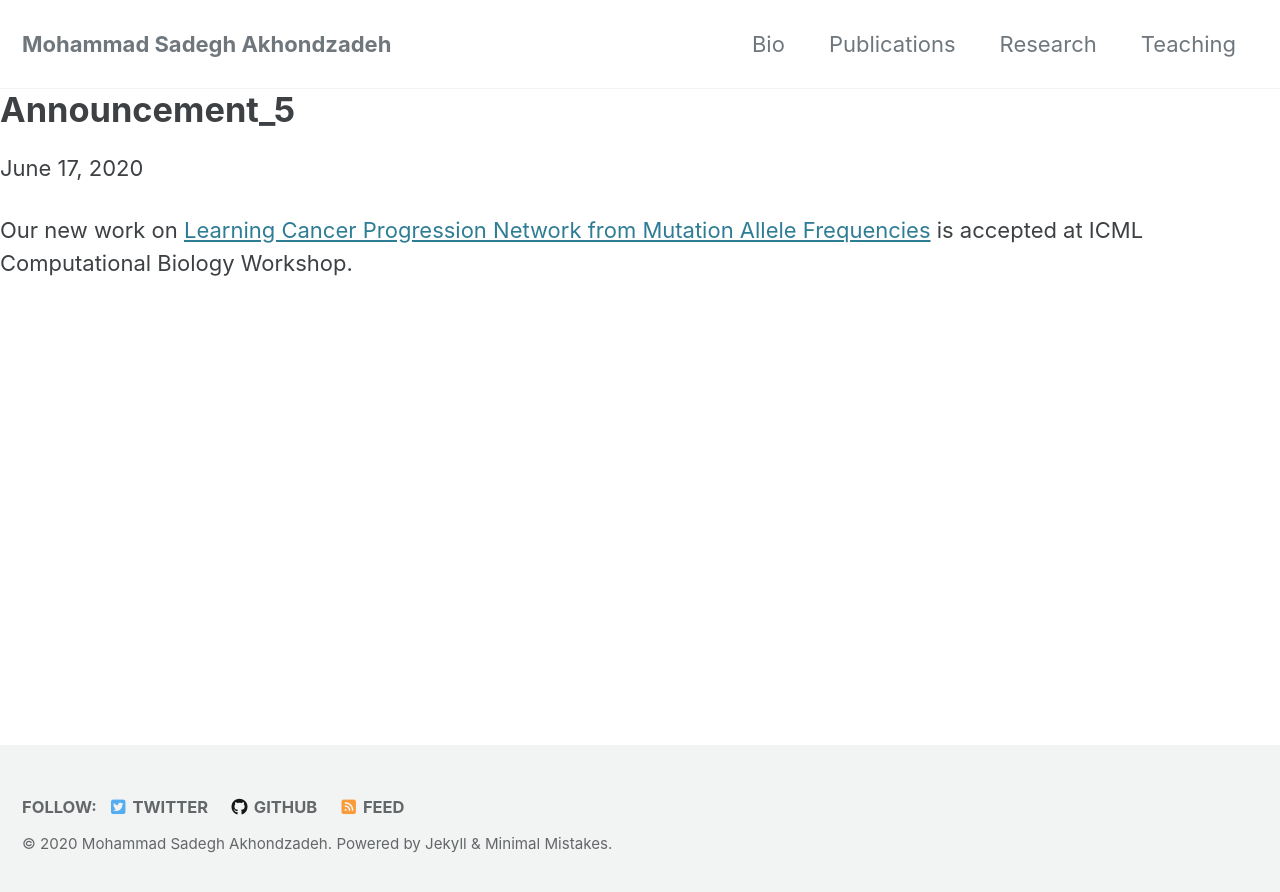
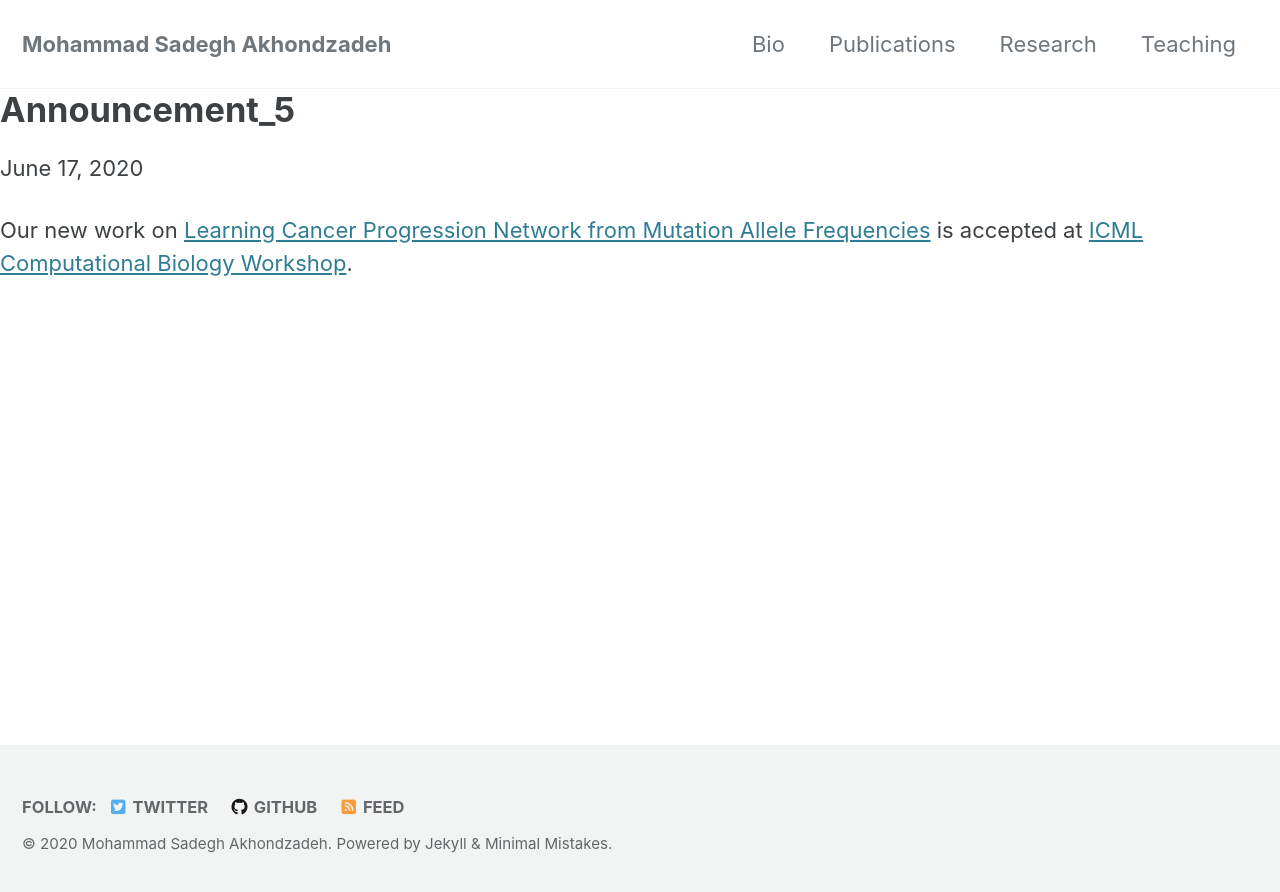
Before and after one commit to msadegh97/msadegh97.github.io, a Jekyll site: the page built from _news/announcement_5.md, in a window 1280 px wide. Shown: the top 892 px of the page. Built offline with Jekyll 4.4.1, drawn with Linux system fonts in a browser that asks for light colours; cached includes are drawn as plain includes; nearby versions of some CDN libraries; part of the change alters nothing that is shown.

```diff
--- a/_news/announcement_5.md
+++ b/_news/announcement_5.md
@@ -4,4 +4,4 @@ date: 2020-06-17 12:59:00-0400
 inline: true
 ---
 
-Our new work on [Learning Cancer Progression Network from Mutation Allele Frequencies](https://icml-compbio.github.io/2020/papers/WCBICML2020_paper_36.pdf) is accepted at ICML Computational Biology Workshop.
+Our new work on [Learning Cancer Progression Network from Mutation Allele Frequencies](https://icml-compbio.github.io/2020/papers/WCBICML2020_paper_36.pdf) is accepted at [ICML Computational Biology Workshop](https://icml-compbio.github.io/).
```
